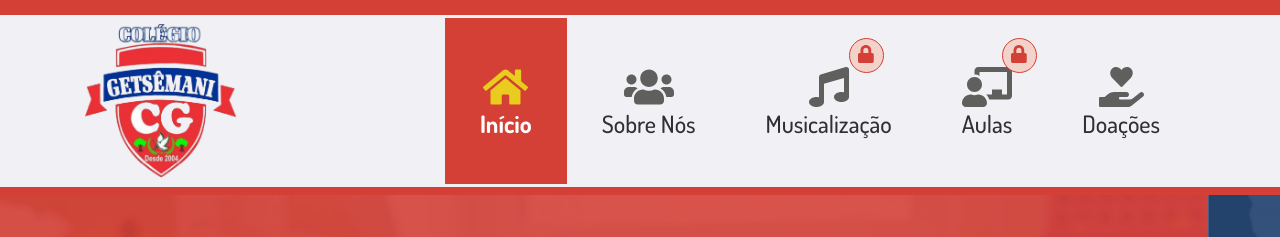
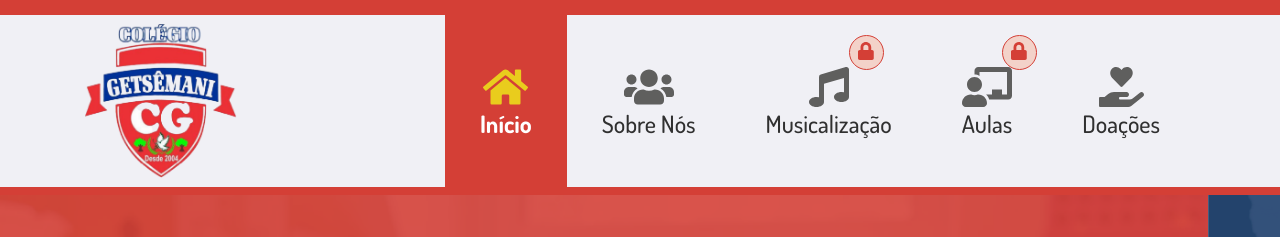
Before and after one commit to Brothertec/colegioJG, a React (Create React App) app: page / in a window 1280 px wide. Shown: the top 237 px of the page. Built offline with nearby package versions, Linux system fonts and the light colour scheme.

Commit message:
Resolução nav e footer

```diff
--- a/src/components/Navbar/nav.css
+++ b/src/components/Navbar/nav.css
@@ -98,7 +98,7 @@ ul {
 
 @media (min-width: 992px){
     .navbar .nav-item .nav-link--marcador{
-        padding: 45px 35px;
+        padding: 48px 35px;
     }
 }
 
--- a/src/components/compositions/Footer/footer.css
+++ b/src/components/compositions/Footer/footer.css
@@ -122,6 +122,7 @@ padding-right: 9px;
     text-align: right;
     position: relative;
     left: 90px;
+
     }
 }
 
@@ -136,7 +137,7 @@ padding-right: 9px;
 
 
 .desenvolve{
-margin-bottom: -6px;
+margin-bottom: -5px;
 font-weight: 500;
 font-size: 14px;
 line-height: 110%;
@@ -154,6 +155,7 @@ width: 100%;
         position: relative;
         text-align: right;
         left: 0px;
+        padding-top: 3px;
     }
 }
 
@@ -170,5 +172,6 @@ width: 100%;
     .iconebt{
         position: relative;
         text-align: right;
+        margin-bottom: 0;
     }
 }
```
